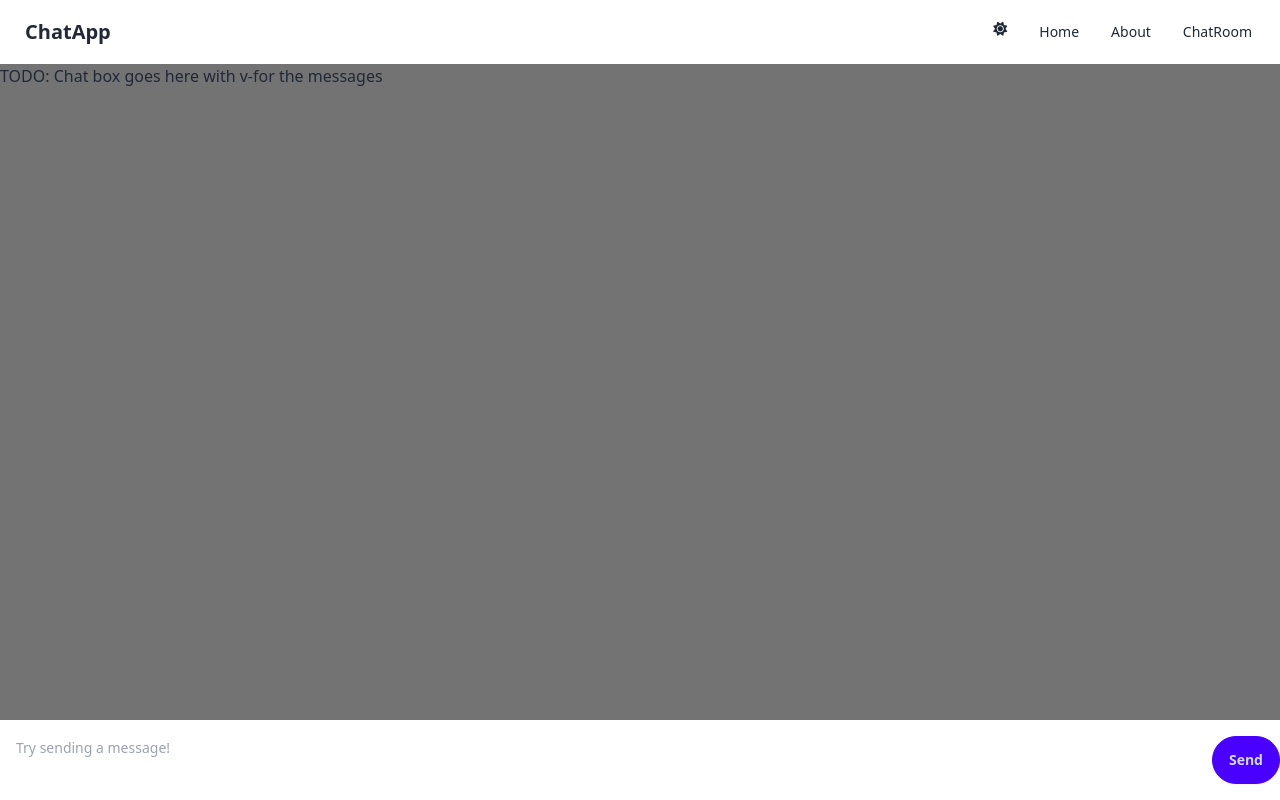
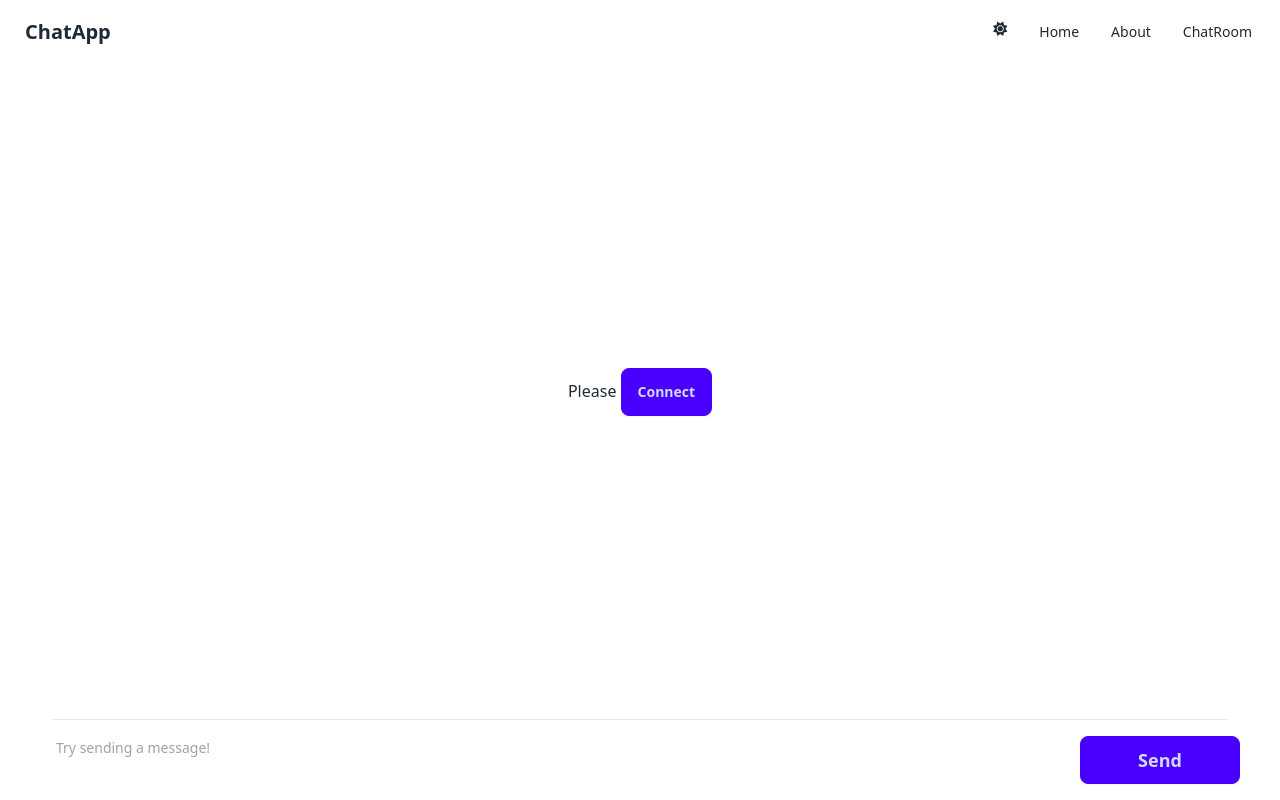
Before and after one commit to HamnYce/client-server-chat-app-wails, a Vue app in the folder frontend/: page / in a window 1280 px wide. Built offline with nearby package versions, Linux system fonts and the light colour scheme.

Commit message:
hook up go bindings to connect to server

```diff
--- a/frontend/src/views/ChatView.vue
+++ b/frontend/src/views/ChatView.vue
@@ -1,37 +1,60 @@
 <script setup lang="ts">
+import { ref } from 'vue';
+import { ConnectToChatroom, GetMessages, IsConnected, ListenForMessage, SendMsgToChatRoom } from '../../wailsjs/go/main/App';
+
+let isConnected = ref(false);
 const placeholder = "Empty Chat... try to type something!";
-const messages = [
-  {
-    id: 1,
-    text: "Hello, how can I help you?",
-    sender: "bot",
-  },
-  {
-    id: 2,
-    text: "I need help with my order",
-    sender: "user",
-  },
-  {
-    id: 3,
-    text: "Sure, what is your order number?",
-    sender: "bot",
-  },
-];
+let messages = ref<string[]>([]);
+let userMessage = ref("");
+
+const _interval = setInterval(async () => {
+  isConnected.value = await IsConnected();
+  if (isConnected.value) {
+    await ListenForMessage();
+    console.log(messages);
+    messages.value = await GetMessages();
+  }
+}, 1000);
+
 </script>
 
 <template>
   <div class="flex flex-col">
-    <div class="bg-neutral-500 grow">
-      TODO: Chat box goes here with v-for the messages
+    <div class="flex flex-col grow">
+      <div v-if="isConnected" class="grow">
+        {{ messages }}
+        <!-- <div v-for="message, i in messages" :key="i">
+        <div v-if="message.sender === 'bot'" class="flex justify-start">
+          <div class="bg-gray-200 p-2 m-2 rounded-lg chat-bubble">
+            {{ message.text }}
+          </div>
+        </div>
+        <div v-else class="flex justify-end">
+          <div class="bg-blue-500 text-white p-2 m-2 rounded-lg">
+            {{ message.text }}
+          </div>
+        </div>
+      </div> -->
+      </div>
+      <div v-else class="grow flex justify-center items-center">
+        <span>Please
+          <button class="btn btn-primary" @click="ConnectToChatroom"> Connect
+          </button>
+        </span>
+      </div>
+      <hr class="w-11/12 self-center">
+      <div class="flex h-20 justify-between items-center px-10">
+        <label class="block w-3/4">
+          <textarea
+            class="textarea w-full items-center resize-none border-none outline-none focus:outline-none"
+            style="line-height: 1;" placeholder="Try sending a message!"
+            v-model="userMessage" />
+
+        </label>
+        <button class="btn btn-primary grow max-w-40 text-lg"
+          @click="SendMsgToChatRoom(userMessage)">Send</button>
+      </div>
     </div>
-    <div class="flex h-20 justify-between items-center">
-      <label class="block w-full">
-        <textarea
-          class="textarea w-full items-center resize-none border-none outline-none focus:outline-none"
-          style="line-height: 1;"
-          placeholder="Try sending a message!"></textarea>
-      </label>
-      <button class="btn btn-primary rounded-full">Send</button>
-    </div>
+
   </div>
 </template>
```
